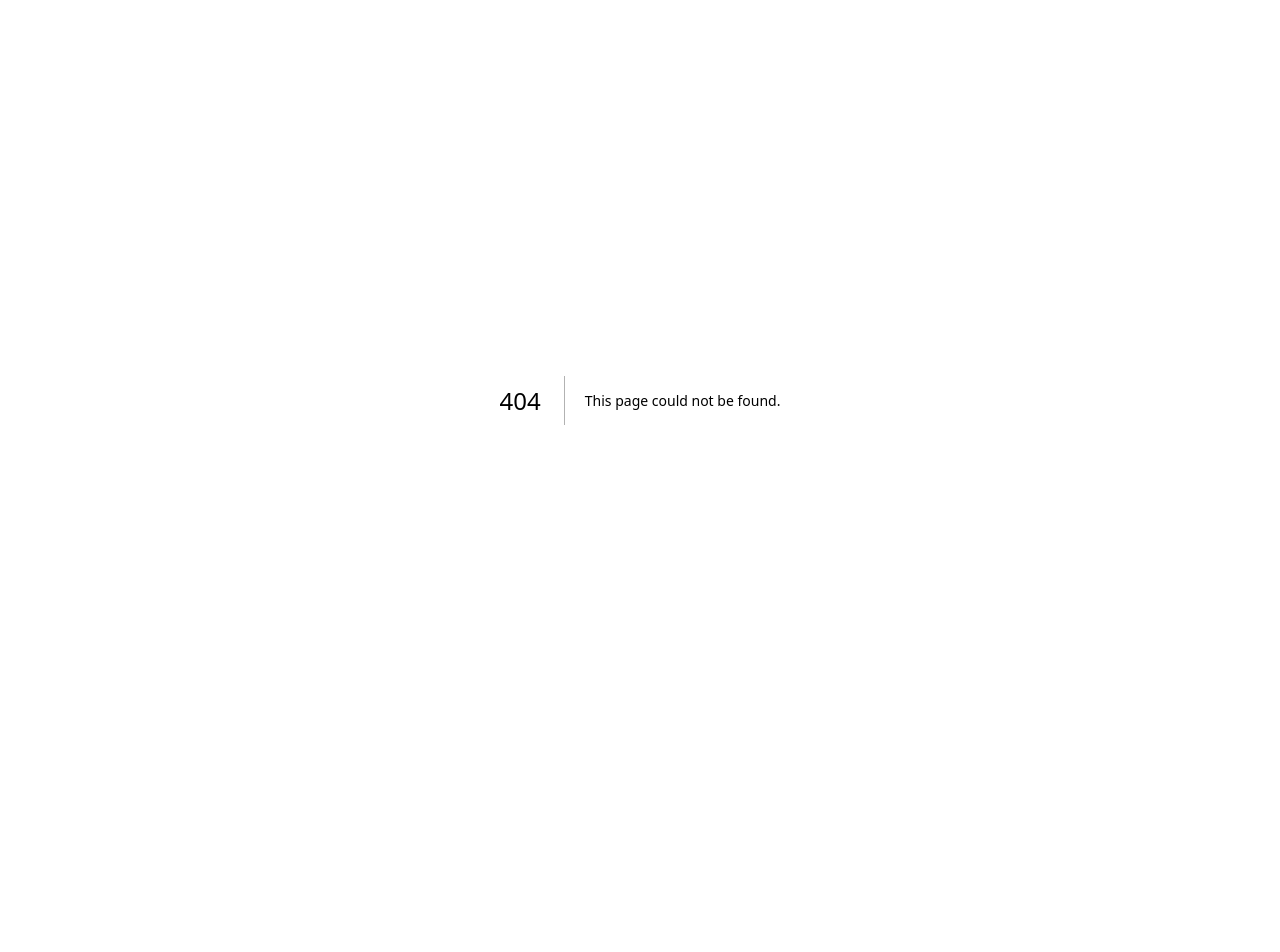
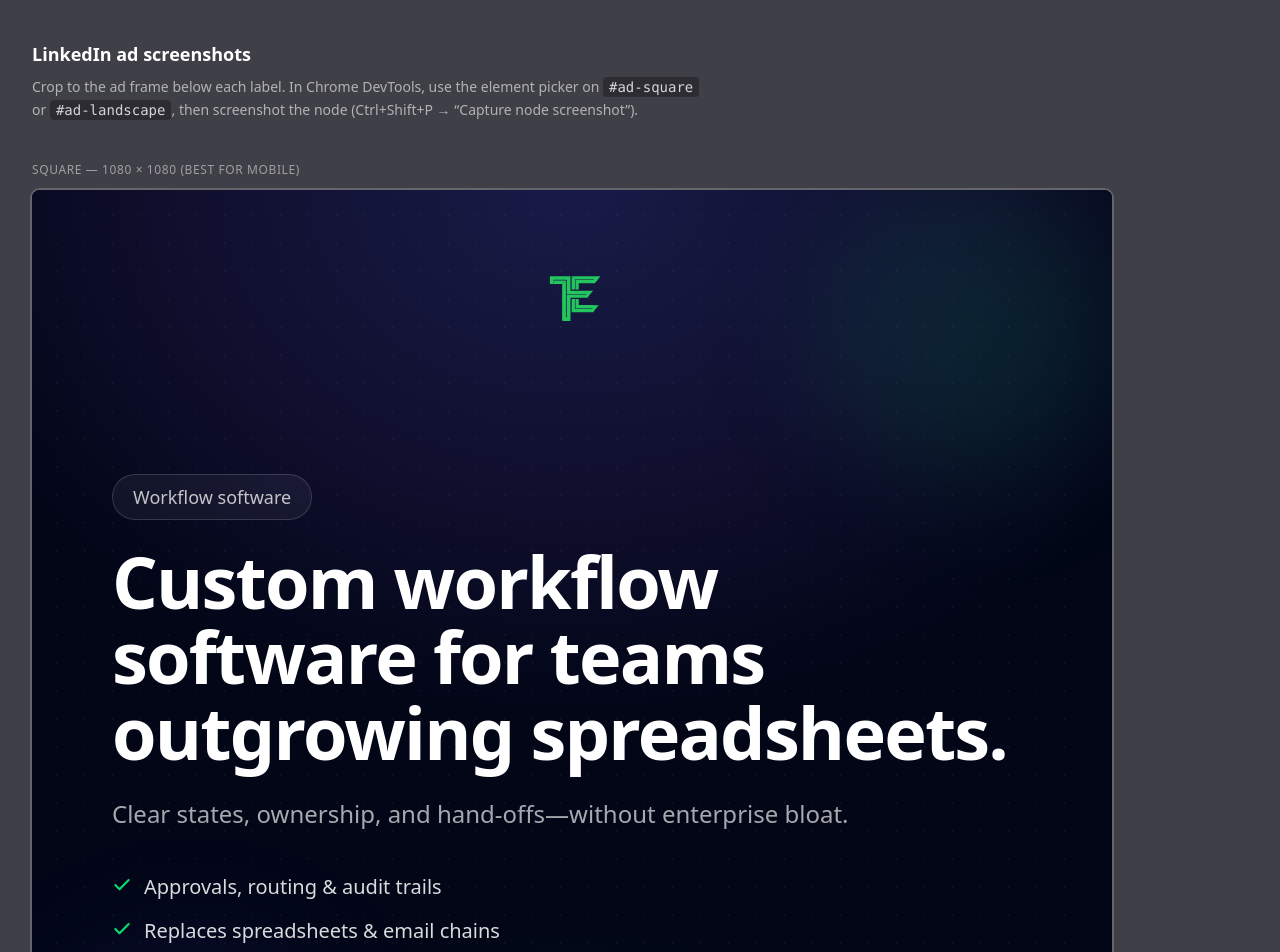
Before and after one commit to EinoTick/landing-pages, a Next.js app in the folder third-next-based-landing-page/: page /workflow-add in a window 1280 px wide. Before the commit this address had no page. Shown: the top 952 px of the page. Before the commit the page ends 800 px from the top, so only its background shows below. Built offline with nearby package versions, Linux system fonts and the light colour scheme.

Commit message:
add digital ad page

```diff
--- /dev/null
+++ b/third-next-based-landing-page/src/app/workflow-add/page.tsx
@@ -0,0 +1,56 @@
+import type { Metadata } from "next";
+import {
+  WorkflowAdLandscape,
+  WorkflowAdSquare,
+} from "@/components/workflow/WorkflowLinkedInAds";
+
+export const metadata: Metadata = {
+  title: "Workflow LinkedIn Ads — ET Logic",
+  robots: { index: false, follow: false },
+};
+
+export default function WorkflowAddPage() {
+  return (
+    <div className="min-h-screen bg-zinc-700">
+      <div className="mx-auto max-w-[1280px] px-8 py-10">
+        <header className="mb-10 max-w-2xl text-white/80">
+          <h1 className="text-lg font-semibold text-white mb-2">
+            LinkedIn ad screenshots
+          </h1>
+          <p className="text-sm leading-relaxed text-white/60">
+            Crop to the ad frame below each label. In Chrome DevTools, use the
+            element picker on{" "}
+            <code className="rounded bg-black/30 px-1.5 py-0.5 text-white/80">
+              #ad-square
+            </code>{" "}
+            or{" "}
+            <code className="rounded bg-black/30 px-1.5 py-0.5 text-white/80">
+              #ad-landscape
+            </code>
+            , then screenshot the node (Ctrl+Shift+P → “Capture node screenshot”).
+          </p>
+        </header>
+
+        <div className="space-y-14">
+          <section>
+            <p className="mb-3 text-xs font-medium uppercase tracking-wider text-white/50">
+              Square — 1080 × 1080 (best for mobile)
+            </p>
+            <div className="inline-block overflow-auto rounded-lg ring-2 ring-white/20">
+              <WorkflowAdSquare />
+            </div>
+          </section>
+
+          <section>
+            <p className="mb-3 text-xs font-medium uppercase tracking-wider text-white/50">
+              Landscape — 1200 × 628
+            </p>
+            <div className="inline-block overflow-auto rounded-lg ring-2 ring-white/20">
+              <WorkflowAdLandscape />
+            </div>
+          </section>
+        </div>
+      </div>
+    </div>
+  );
+}
--- /dev/null
+++ b/third-next-based-landing-page/src/components/workflow/WorkflowLinkedInAds.tsx
@@ -0,0 +1,158 @@
+import Image from "next/image";
+import { ArrowRight, Check } from "lucide-react";
+
+const adBackgroundStyle = {
+  background:
+    "radial-gradient(ellipse 90% 70% at 50% 0%, rgba(99, 102, 241, 0.22) 0%, rgba(139, 92, 246, 0.1) 40%, transparent 70%), radial-gradient(ellipse 70% 50% at 50% 100%, rgba(34, 197, 94, 0.1) 0%, transparent 65%), #020617",
+};
+
+const dotGridStyle = {
+  backgroundImage:
+    "radial-gradient(circle at 1px 1px, rgba(255,255,255,0.85) 1px, transparent 0)",
+  backgroundSize: "28px 28px",
+};
+
+const bullets = [
+  "Approvals, routing & audit trails",
+  "Replaces spreadsheets & email chains",
+  "Built by one senior engineer",
+];
+
+function AdBackground() {
+  return (
+    <>
+      <div
+        aria-hidden
+        className="absolute inset-0"
+        style={adBackgroundStyle}
+      />
+      <div
+        aria-hidden
+        className="absolute inset-6 rounded-2xl opacity-[0.04] pointer-events-none"
+        style={dotGridStyle}
+      />
+      <div
+        aria-hidden
+        className="absolute top-0 right-0 w-72 h-72 rounded-full bg-green-400/10 blur-3xl"
+      />
+      <div
+        aria-hidden
+        className="absolute bottom-0 left-0 w-80 h-80 rounded-full bg-indigo-500/10 blur-3xl"
+      />
+    </>
+  );
+}
+
+function AdBullets({ className }: { className?: string }) {
+  return (
+    <ul className={className}>
+      {bullets.map((item) => (
+        <li key={item} className="flex items-start gap-3 text-white/85">
+          <Check className="w-5 h-5 shrink-0 text-green-400 mt-0.5" strokeWidth={2.5} />
+          <span>{item}</span>
+        </li>
+      ))}
+    </ul>
+  );
+}
+
+function AdCta() {
+  return (
+    <div className="inline-flex items-center gap-2 rounded-md bg-green-400 px-6 py-3 text-lg font-semibold text-slate-950">
+      Discuss your workflow
+      <ArrowRight className="w-5 h-5" />
+    </div>
+  );
+}
+
+/** LinkedIn square — 1080 × 1080 */
+export function WorkflowAdSquare() {
+  return (
+    <div
+      id="ad-square"
+      className="relative overflow-hidden bg-slate-950 shrink-0"
+      style={{ width: 1080, height: 1080 }}
+    >
+      <AdBackground />
+
+      <div className="relative z-10 flex h-full flex-col justify-between p-20">
+        <Image
+          src="/images/et-logic-logo-svg.svg"
+          alt=""
+          width={200}
+          height={134}
+          className="h-14 w-auto"
+          aria-hidden
+        />
+
+        <div className="space-y-10">
+          <div className="space-y-6">
+            <p className="inline-flex rounded-full border border-white/15 bg-white/5 px-5 py-2 text-lg font-medium text-white/75">
+              Workflow software
+            </p>
+            <h1
+              className="text-[72px] font-bold leading-[1.05] tracking-tight text-white"
+              style={{ maxWidth: 900 }}
+            >
+              Custom workflow software for teams outgrowing spreadsheets.
+            </h1>
+            <p className="text-2xl leading-relaxed text-white/65 max-w-[820px]">
+              Clear states, ownership, and hand-offs—without enterprise bloat.
+            </p>
+          </div>
+
+          <AdBullets className="space-y-4 text-xl" />
+        </div>
+
+        <div className="flex items-end justify-between gap-8">
+          <AdCta />
+          <p className="text-lg font-medium text-white/45">ET Logic</p>
+        </div>
+      </div>
+    </div>
+  );
+}
+
+/** LinkedIn landscape — 1200 × 628 */
+export function WorkflowAdLandscape() {
+  return (
+    <div
+      id="ad-landscape"
+      className="relative overflow-hidden bg-slate-950 shrink-0"
+      style={{ width: 1200, height: 628 }}
+    >
+      <AdBackground />
+
+      <div className="relative z-10 flex h-full items-stretch p-14 gap-12">
+        <div className="flex w-[42%] flex-col justify-between">
+          <Image
+            src="/images/et-logic-logo-svg.svg"
+            alt=""
+            width={180}
+            height={120}
+            className="h-12 w-auto"
+            aria-hidden
+          />
+          <div className="space-y-5">
+            <p className="inline-flex rounded-full border border-white/15 bg-white/5 px-4 py-1.5 text-base font-medium text-white/75">
+              Workflow software
+            </p>
+            <h1 className="text-[46px] font-bold leading-[1.08] tracking-tight text-white">
+              Stop running your business on spreadsheets.
+            </h1>
+          </div>
+          <p className="text-lg text-white/45 font-medium">ET Logic</p>
+        </div>
+
+        <div className="flex w-[58%] flex-col justify-center space-y-8 border-l border-white/10 pl-12">
+          <p className="text-xl leading-relaxed text-white/65">
+            I build workflow systems with approvals, notifications, and audit
+            trails—shaped around how your team actually works.
+          </p>
+          <AdBullets className="space-y-3 text-lg" />
+          <AdCta />
+        </div>
+      </div>
+    </div>
+  );
+}
```
